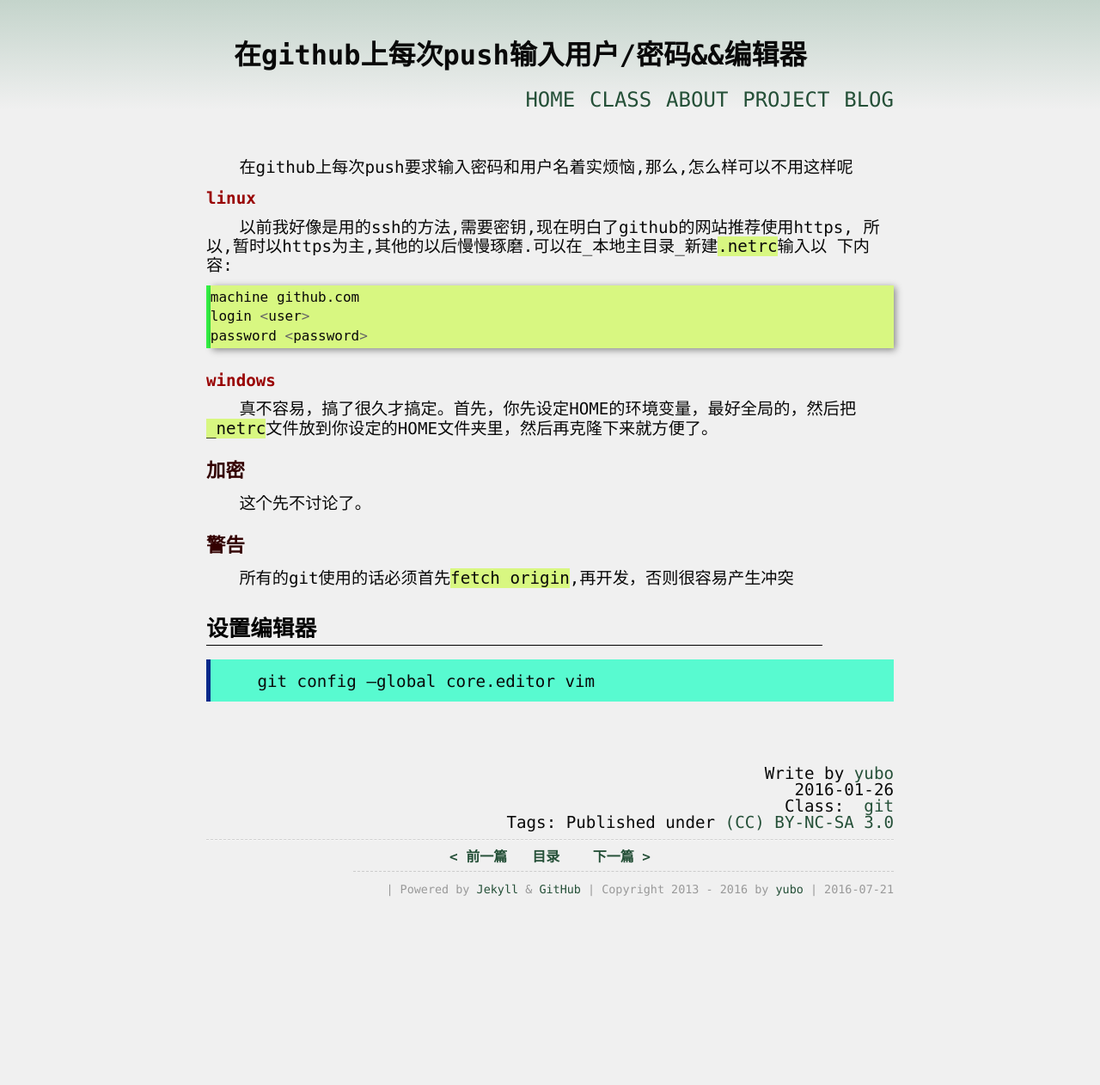
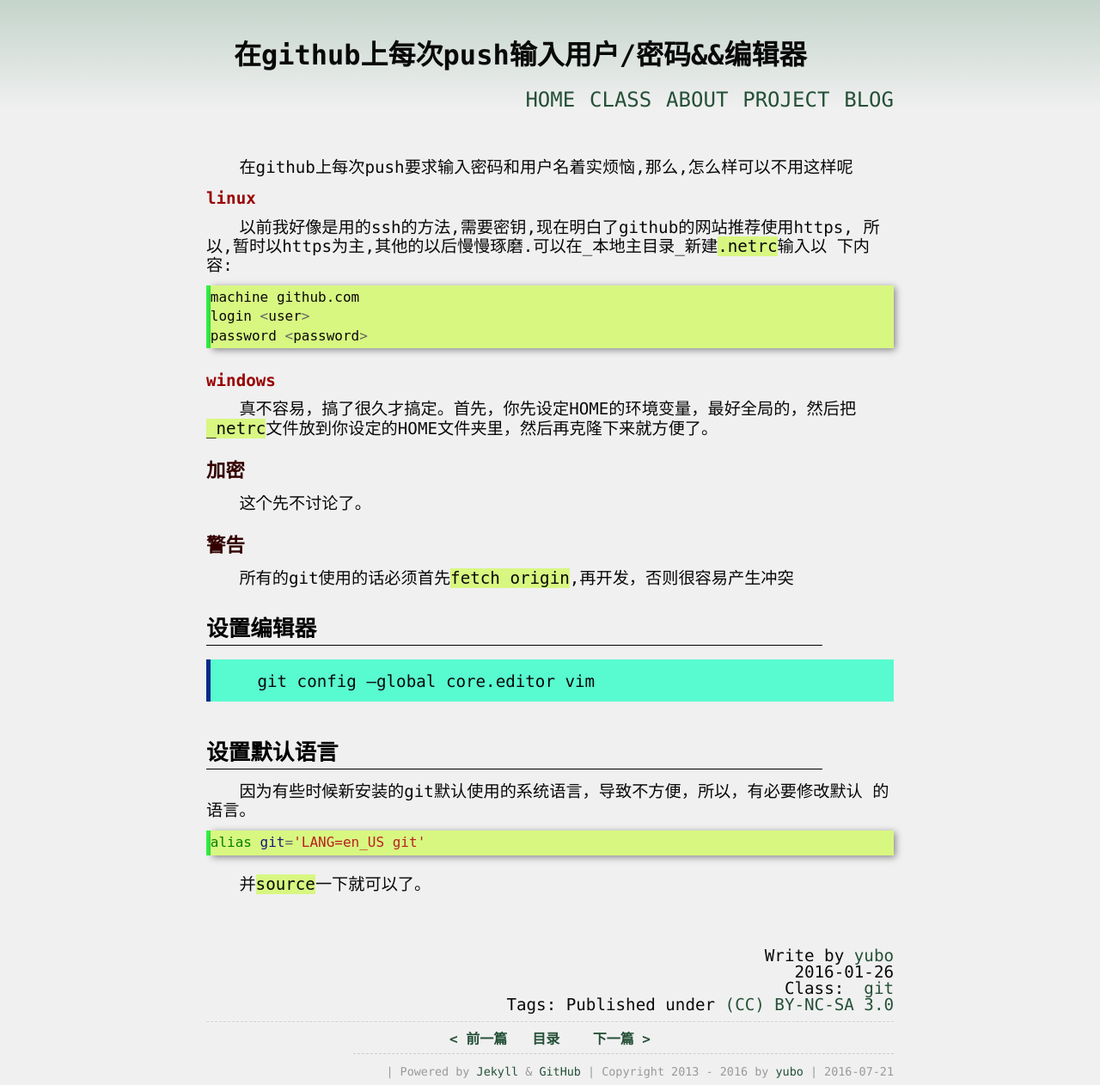
Before and after one commit to yuzibo/yuzibo.github.io, a Jekyll site: the page built from _posts/2016-01-26-github_push.md, in a window 1280 px wide. Shown: the whole page at 86% size. Built offline with Jekyll 4.4.1, drawn with Linux system fonts in a browser that asks for light colours; comment, search, counter and statistics services are not loaded; before the commit the page ends 1050 px from its top, so only the background shows below that.

Commit message:
This is a chinese version still

````diff
--- a/_posts/2016-01-26-github_push.md
+++ b/_posts/2016-01-26-github_push.md
@@ -30,3 +30,14 @@ password <password>
 # 设置编辑器
 
 >git config --global core.editor vim
+
+# 设置默认语言
+
+因为有些时候新安装的git默认使用的系统语言，导致不方便，所以，有必要修改默认
+的语言。
+
+```bash
+alias git='LANG=en_US git'
+```
+
+并`source`一下就可以了。
````
